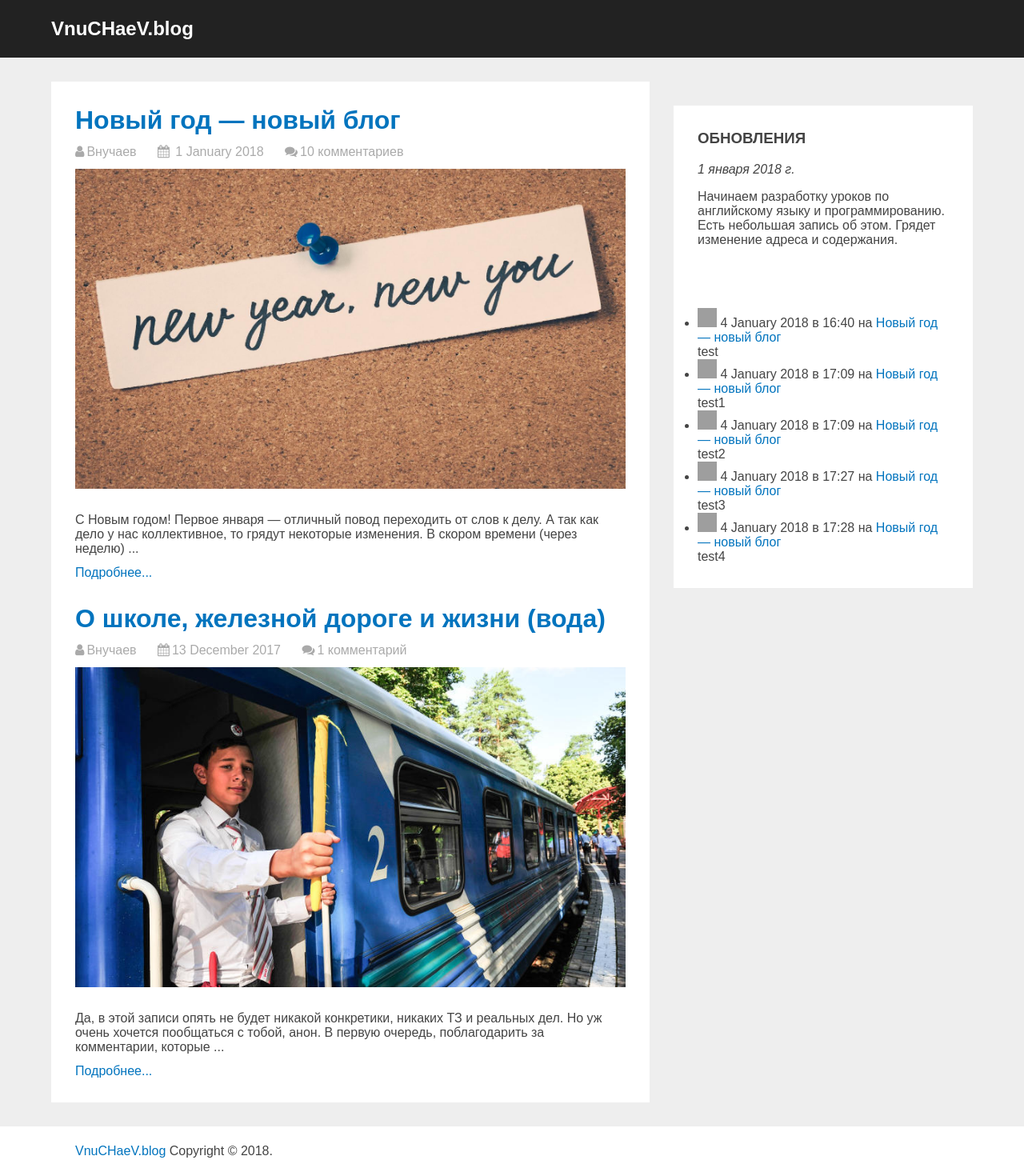
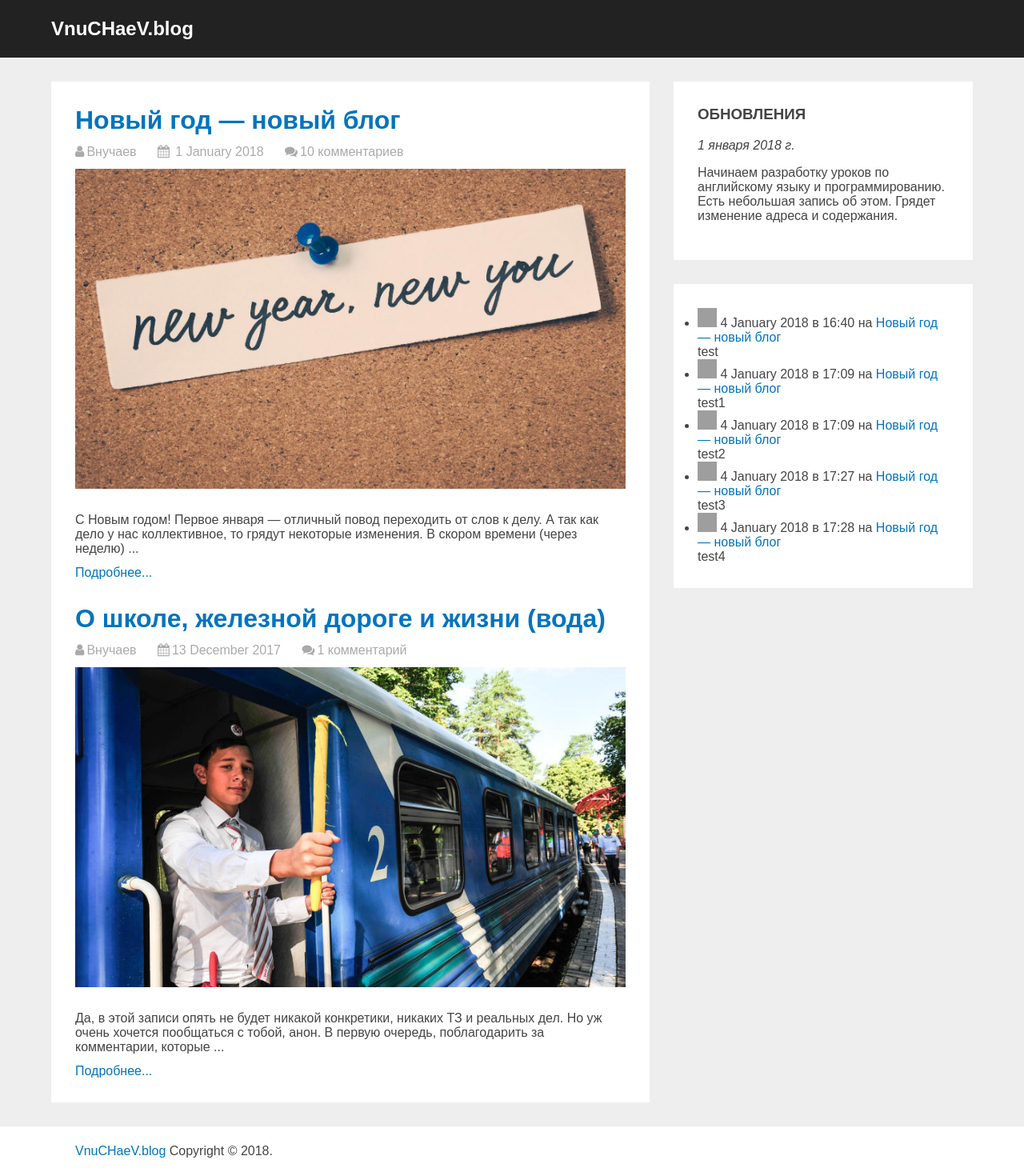
Before and after one commit to vitoyucepi/blog, a Jekyll site: the page built from index.html, in a window 1280 px wide. Shown: the whole page at 80% size. Built offline with Jekyll 4.4.1, drawn with Linux system fonts in a browser that asks for light colours; grey boxes are pictures that could not be loaded.

Commit message:
last comments

```diff
--- a/css/default.css
+++ b/css/default.css
@@ -246,6 +246,6 @@ body {
     display: block;
 }
 
-#sidebar:nth-child(n+2) {
+.sidebaritem:nth-child(n+2) {
     margin-top: 30px;
 }
```
